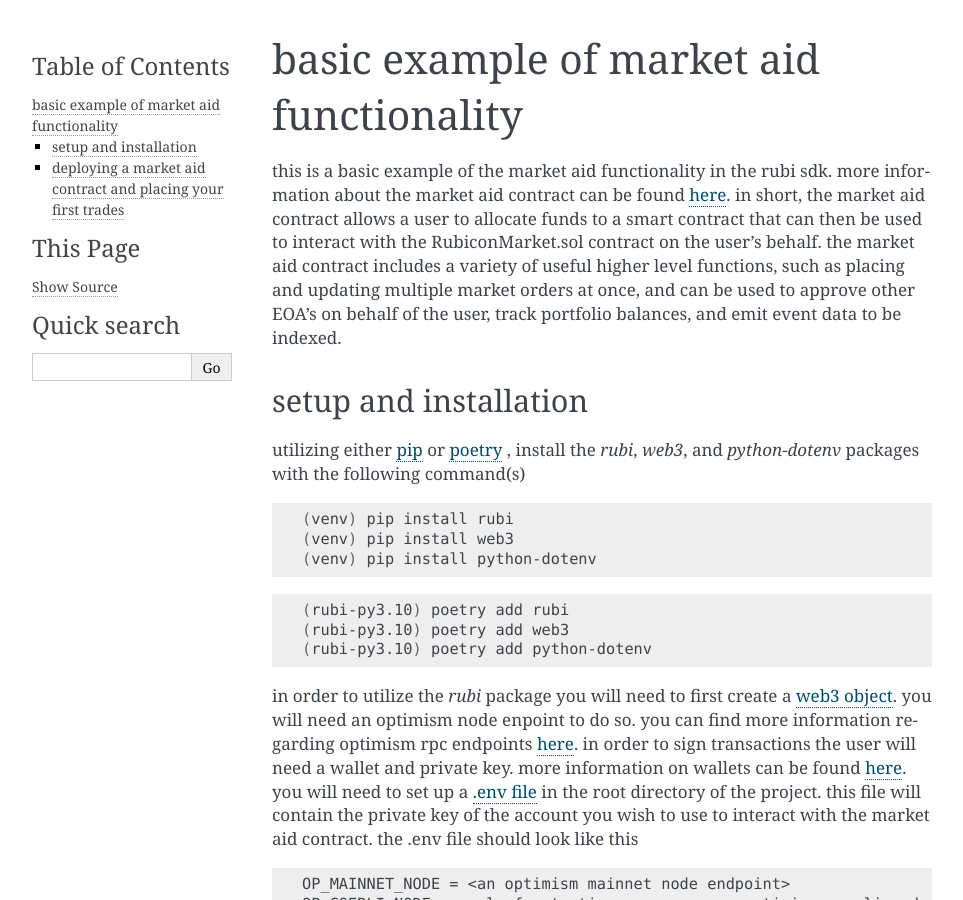
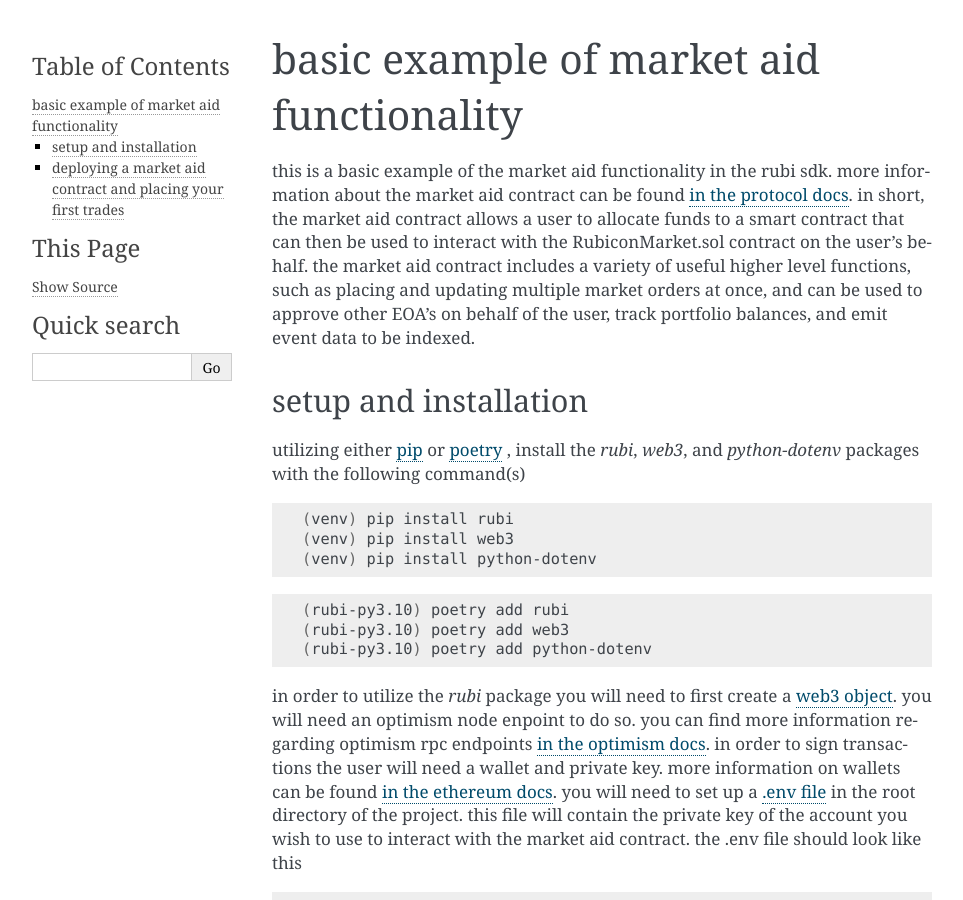
Before and after one commit to RubiconDeFi/rubi-py, a Sphinx documentation site: the page built from rubi/docs/source/example.rst, in a window 1280 px wide and 900 px high. Shown: the whole window, without its empty margins (148-1111 px from the left). Built offline with Sphinx 7.4.7, drawn with Linux system fonts in a browser that asks for light colours; some of the changed text lies outside the part shown.

Commit message:
doc build

```diff
--- a/rubi/docs/source/example.rst
+++ b/rubi/docs/source/example.rst
@@ -1,6 +1,6 @@
 basic example of market aid functionality
 ==========================================================
-this is a basic example of the market aid functionality in the rubi sdk. more information about the market aid contract can be found `here <https://docs.rubicon.finance/docs/protocol/rubicon-market/market-aid)>`_.
+this is a basic example of the market aid functionality in the rubi sdk. more information about the market aid contract can be found `in the protocol docs <https://docs.rubicon.finance/docs/protocol/rubicon-market/market-aid)>`_.
 in short, the market aid contract allows a user to allocate funds to a smart contract that can then be used to interact with the RubiconMarket.sol contract on the user's behalf.
 the market aid contract includes a variety of useful higher level functions, such as placing and updating multiple market orders at once, and can be used to approve other EOA's on behalf of the user, track portfolio balances, and emit event data to be indexed.
 
@@ -21,8 +21,8 @@
     (rubi-py3.10) poetry add web3
     (rubi-py3.10) poetry add python-dotenv
 
-in order to utilize the `rubi` package you will need to first create a `web3 object <https://web3py.readthedocs.io/en/v5/>`_. you will need an optimism node enpoint to do so. you can find more information regarding optimism rpc endpoints `here <https://community.optimism.io/docs/useful-tools/networks/>`_.
-in order to sign transactions the user will need a wallet and private key. more information on wallets can be found `here <https://ethereum.org/en/wallets/>`_.
+in order to utilize the `rubi` package you will need to first create a `web3 object <https://web3py.readthedocs.io/en/v5/>`_. you will need an optimism node enpoint to do so. you can find more information regarding optimism rpc endpoints `in the optimism docs <https://community.optimism.io/docs/useful-tools/networks/>`_.
+in order to sign transactions the user will need a wallet and private key. more information on wallets can be found `in the ethereum docs <https://ethereum.org/en/wallets/>`_.
 you will need to set up a `.env file <https://improveandrepeat.com/2022/01/python-friday-107-working-with-env-files-in-python/#:~:text=env%20file%20is%20a%20great,your%20Python%20code%20as%20well.>`_ in the root directory of the project. this file will contain the private key of the account you wish to use to interact with the market aid contract. the .env file should look like this
 
 .. code-block:: text
@@ -100,7 +100,7 @@
 
 the user is now connected to a market aid contract that it has created from the MarketAidFactory.sol contract. this market aid contract will hold the user's funds and place manage the funds on behalf of the user's EOA.
 to get started, we will need to first transfer some funds to the market aid contract. one of the benefits of this contract is that it allows the user to transfer funds to the contract without having to first approve the contract to spend the funds. this protects the user's funds from removing the need to allow a contract to spend its funds.
-we will utilize the `rolodex` class within the `rubi` package to access the `WETH` and `USDC` addresses on Optimism Mainnet. several other useful addresses are stored within this class, check it out `here <https://github.com/RubiconDeFi/rubi-py/blob/master/rubi/rubi/contracts/helper/erc20.py>`_!
+we will utilize the `rolodex` class within the `rubi` package to access the `WETH` and `USDC` addresses on Optimism Mainnet. several other useful addresses are stored within this class, check it out `in the rubi repo <https://github.com/RubiconDeFi/rubi-py/blob/master/rubi/rubi/contracts/helper/erc20.py>`_!
 each function can be utilized without passing in a `nonce <https://ethereum.stackexchange.com/questions/27432/what-is-nonce-in-ethereum-how-does-it-prevent-double-spending>`_, but to allow the transactions to execute in rapid succession we must manually set the nonce in this example.
 we hope to soon add a `nonce manager <https://github.com/RubiconDeFi/rubi-py/issues/14>`_ to the `rubi` package to allow for more seamless transactions.
 
@@ -154,7 +154,7 @@
         nonce += 1
 
 
-finally, we will cover some of the higher level functionality of the market aid contract. this example includes the `batch_market_making_trades`, `batch_requote_all_offers`, and the `scrub_strategist_trades` functions. however, there are many other functions that can be utilized to manage the funds of the market aid contract, check them out `here <https://rubi.readthedocs.io/en/latest/rubi.html#rubi.contracts.MarketAidSigner>`_!
+finally, we will cover some of the higher level functionality of the market aid contract. this example includes the `batch_market_making_trades`, `batch_requote_all_offers`, and the `scrub_strategist_trades` functions. however, there are many other functions that can be utilized to manage the funds of the market aid contract, check them out `in the repo here <https://rubi.readthedocs.io/en/latest/rubi.html#rubi.contracts.MarketAidSigner>`_!
 we will first place a batch of offers that includes an offer to sell 0.01 ETH for 1000 USDC or an offer to buy 0.01 ETH for 1 USDC
 we will then remove all offers for the set asset / quote pair from the book and replace them with a new batch of offers that includes an offer to sell 0.01 ETH for 10000 USDC or an offer to buy 0.01 ETH for .1 USDC
 then, we will wipe all outstanding offers for the set asset / quote pair from the book before ending the tutorial.
```
